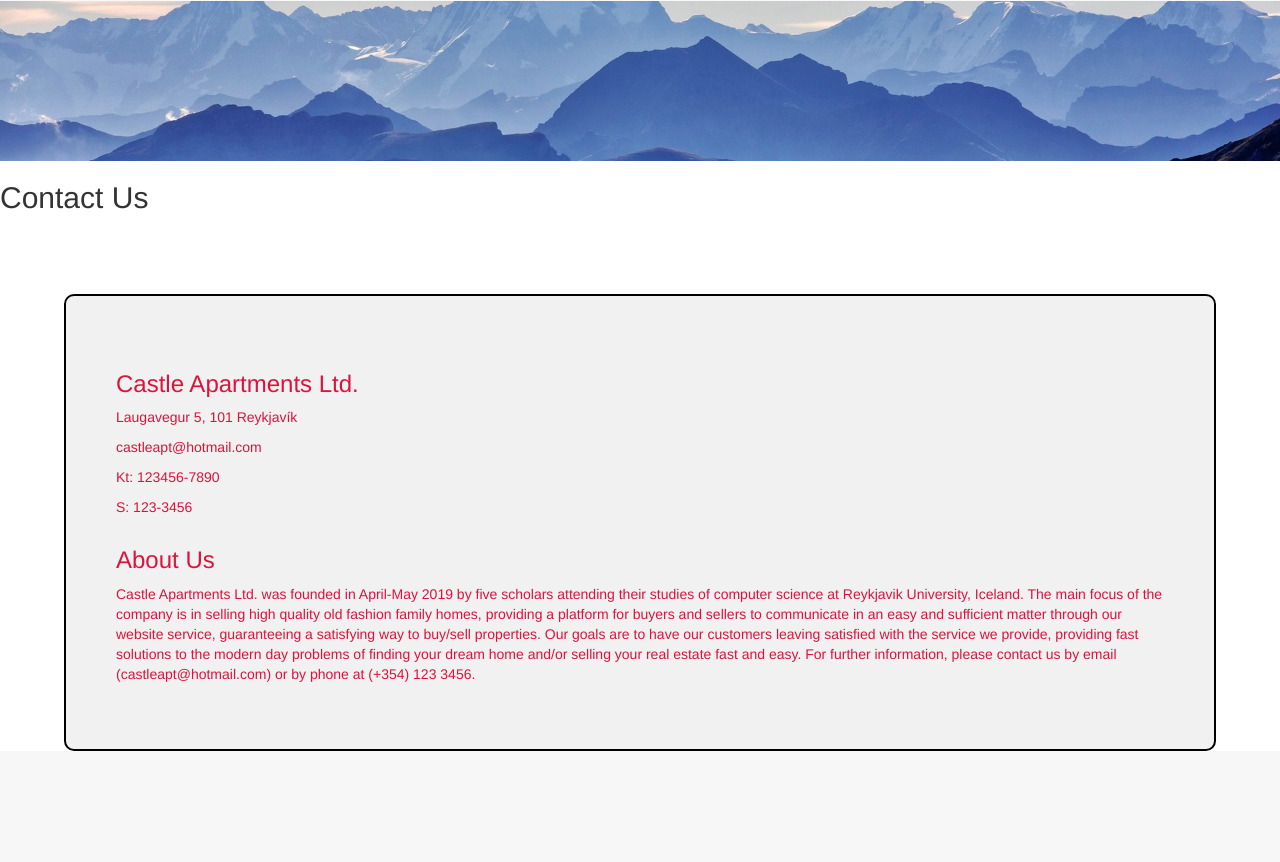
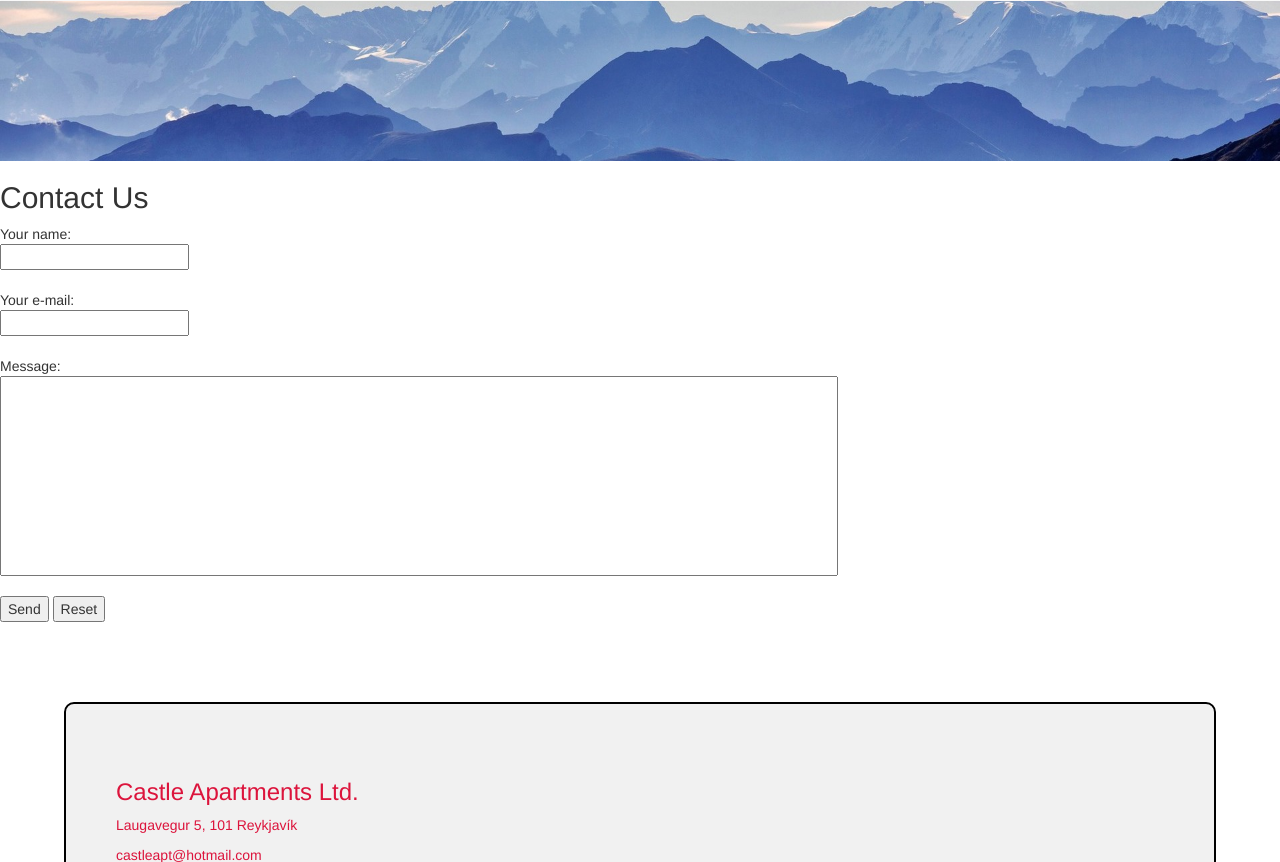
Before and after one commit to ArnthorDj/CastleApartments, a Django app: page /contact_us/ in a window 1280 px wide. Shown: the part 178-1040 px from the top of the page. Before the commit the page ends 929 px from the top, so only its background shows below. Run offline with Django 3.2, Linux system fonts and the light colour scheme; some libraries are stand-ins or nearby versions.

Commit message:
Contact us form

```diff
--- a/templates/ContactUs/index.html
+++ b/templates/ContactUs/index.html
@@ -2,4 +2,17 @@
 
 {% block header %}
     <h2>Contact Us</h2>
+    <form action="mailto:castleapt@hotmail.com" method="post" enctype="text/plain">
+        Your name:<br>
+        <input type="text" name="name"><br><br>
+
+        Your e-mail:<br>
+        <input type="text" name="mail"><br><br>
+
+        Message:<br>
+        <input type="text" name="message" size="100" style="height: 200px" style="vertical-align: text-top"><br><br>
+
+        <input type="submit" value="Send">
+        <input type="reset" value="Reset">
+    </form>
 {% endblock %}
```
